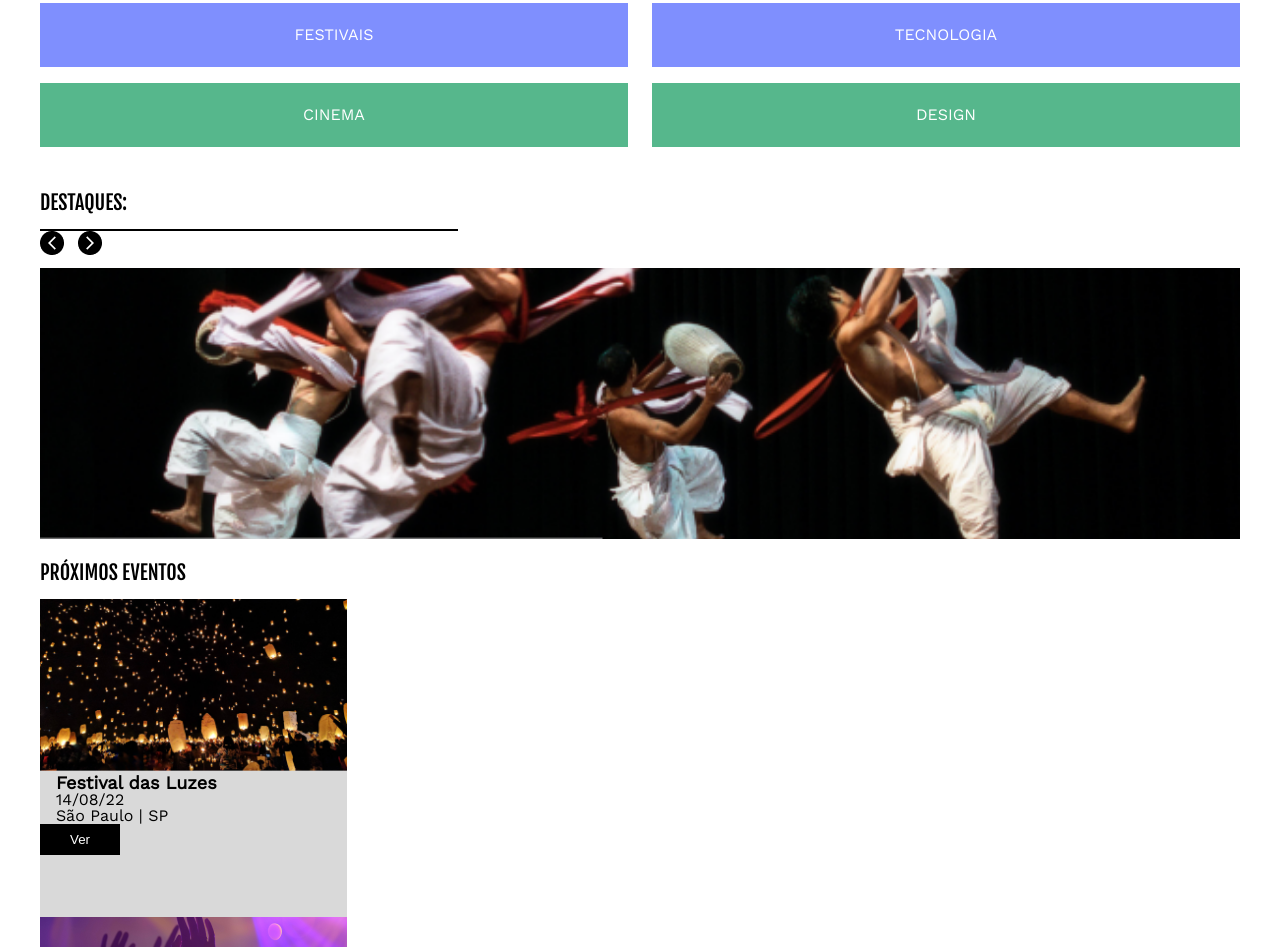
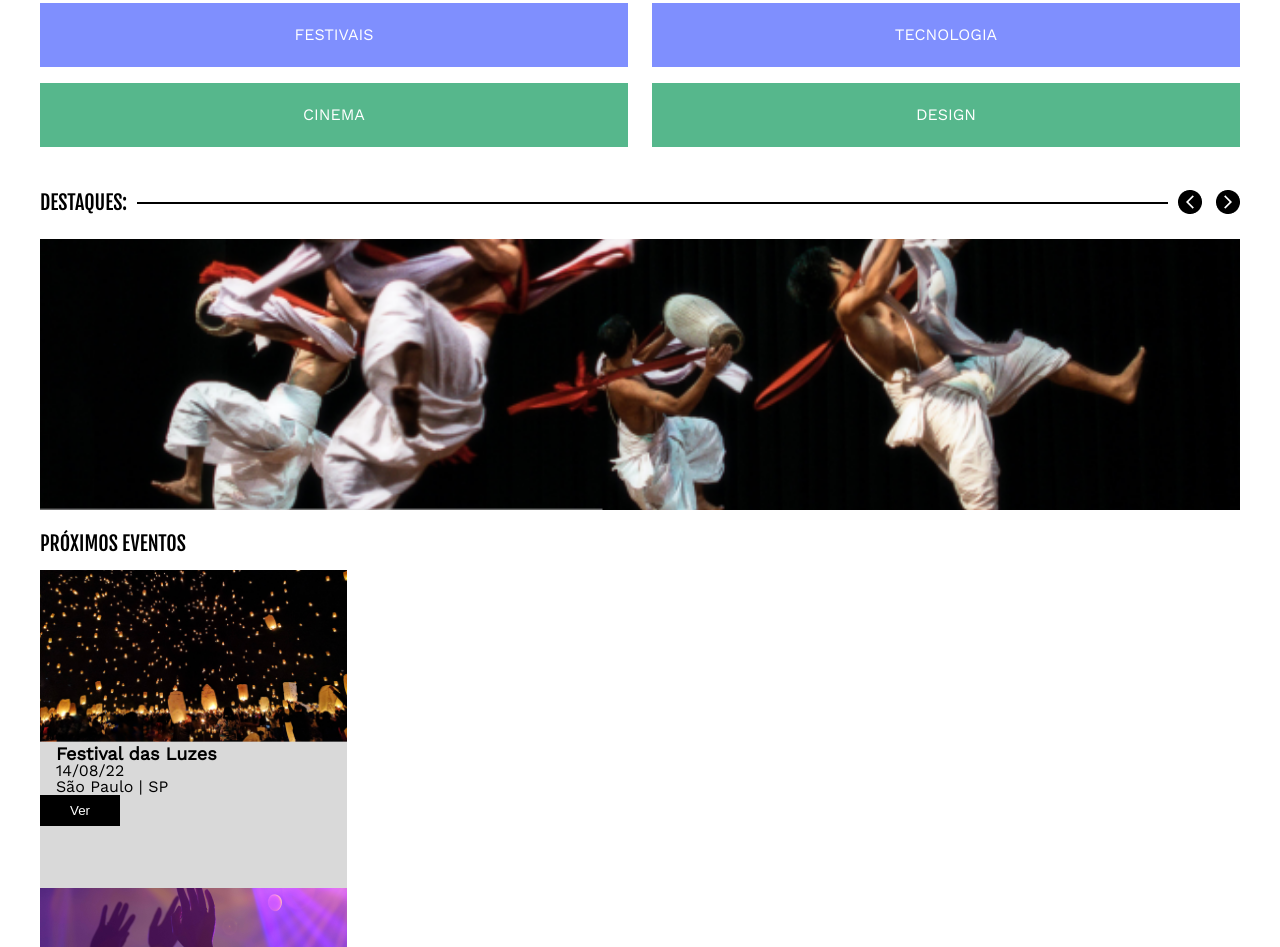
Before and after one commit to RebecaTI/HTML-e-CSS, a plain HTML site: page 01- Praticando CSS grid e flexbox/culturama/index.html in a window 1280 px wide. Shown: the part 924-1871 px from the top of the page. Drawn offline with nearby package versions, Linux system fonts and the light colour scheme.

Commit message:
usando propriedades white-space: nowrap e flexgrow:1

```diff
--- a/01- Praticando CSS grid e flexbox/culturama/assets/style/flex.css
+++ b/01- Praticando CSS grid e flexbox/culturama/assets/style/flex.css
@@ -14,6 +14,17 @@
     display: flex;
     flex-direction: column;
     row-gap: .5rem;
+}
+
+.destaques {
+    display: flex;
+    align-items: center;
+    gap: 10px;
+}
+
+.destaques__barra {
+    flex-grow: 1;
+    white-space: nowrap;
 }
 
 @media (min-width: 720px){
```
